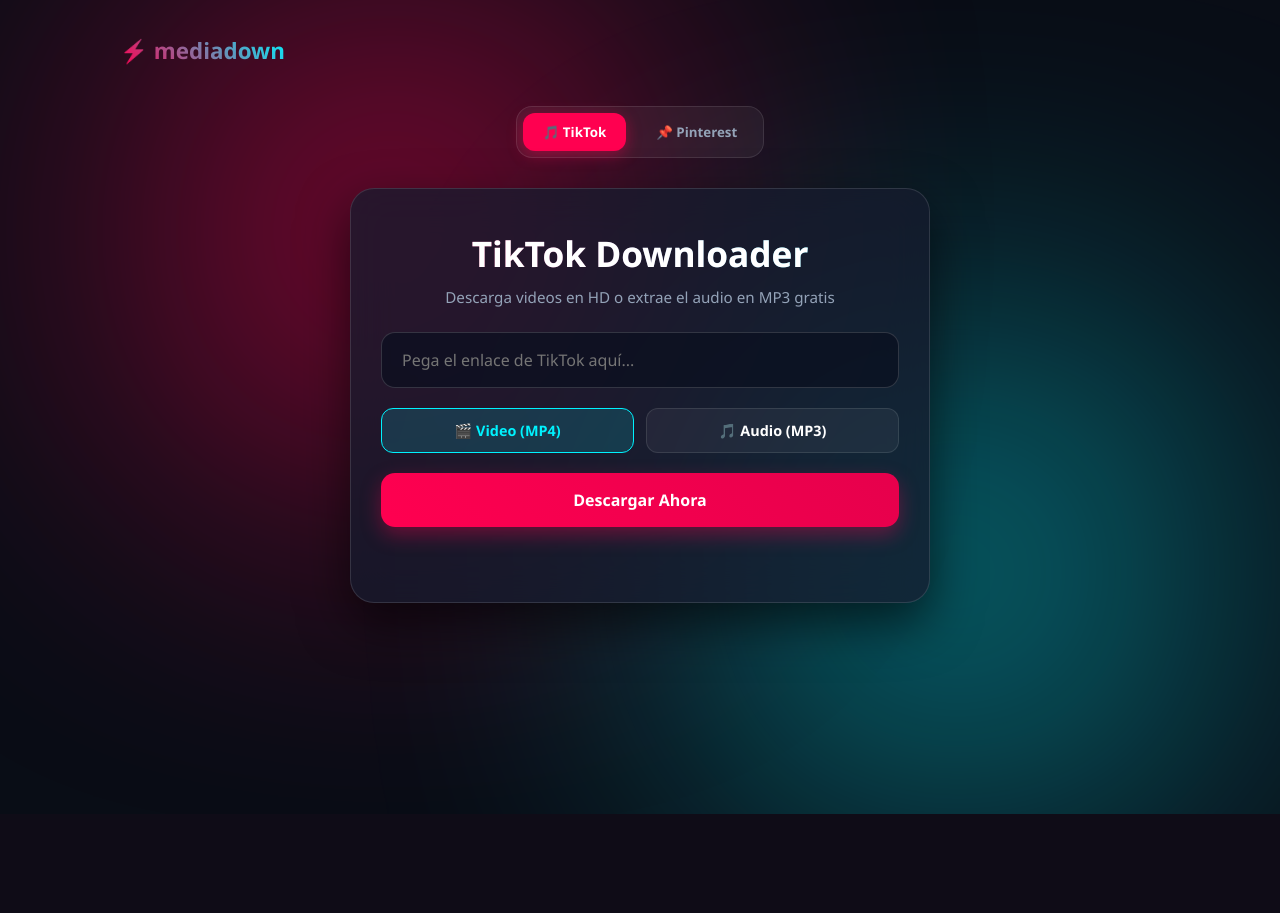
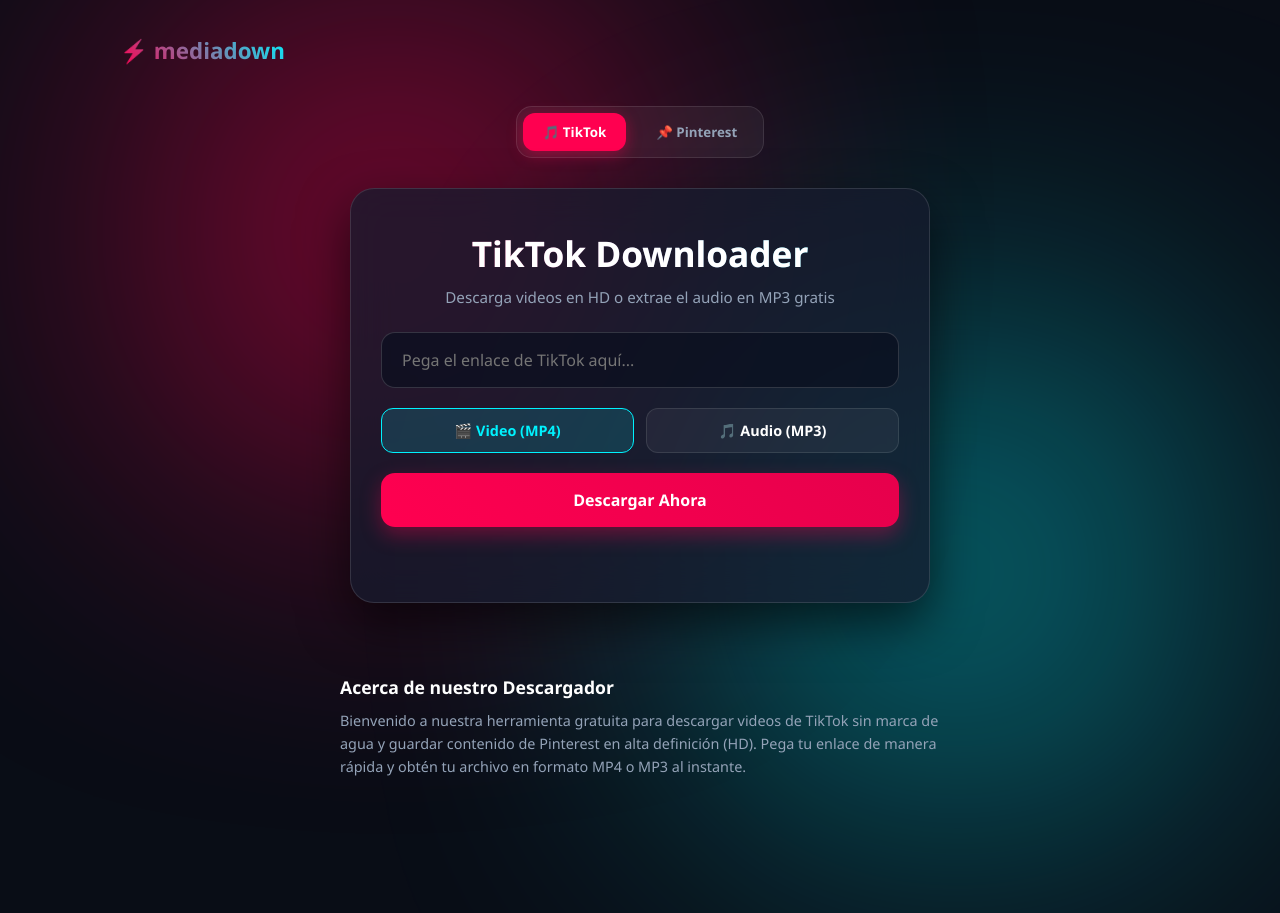
Before and after one commit to diamantino2000/mediaDL-, a Flask app: page / in a window 1280 px wide. Before the commit the page ends 814 px from the top, so only its background shows below. Run offline with Flask 3, Linux system fonts and the light colour scheme; some libraries are stand-ins or nearby versions.

Commit message:
Add 'About Our Downloader' section to index.html
Added a section with information about the downloader tool.

```diff
--- a/templates/index.html
+++ b/templates/index.html
@@ -329,6 +329,10 @@
         <a href="#" id="downloadLink" class="btn-save" download target="_blank" rel="noreferrer">⬇️ Guardar Archivo</a>
       </div>
     </div>
+    <section style="max-width: 600px; margin-top: 40px; color: #94a3b8; font-size: 0.9rem; text-align: left; line-height: 1.6;">
+  <h2 style="font-size: 1.1rem; color: #fff; margin-bottom: 8px;">Acerca de nuestro Descargador</h2>
+  <p>Bienvenido a nuestra herramienta gratuita para descargar videos de TikTok sin marca de agua y guardar contenido de Pinterest en alta definición (HD). Pega tu enlace de manera rápida y obtén tu archivo en formato MP4 o MP3 al instante.</p>
+</section>
   </main>
 
   <div style="margin: 20px auto; text-align: center; min-height: 60px;">
```
